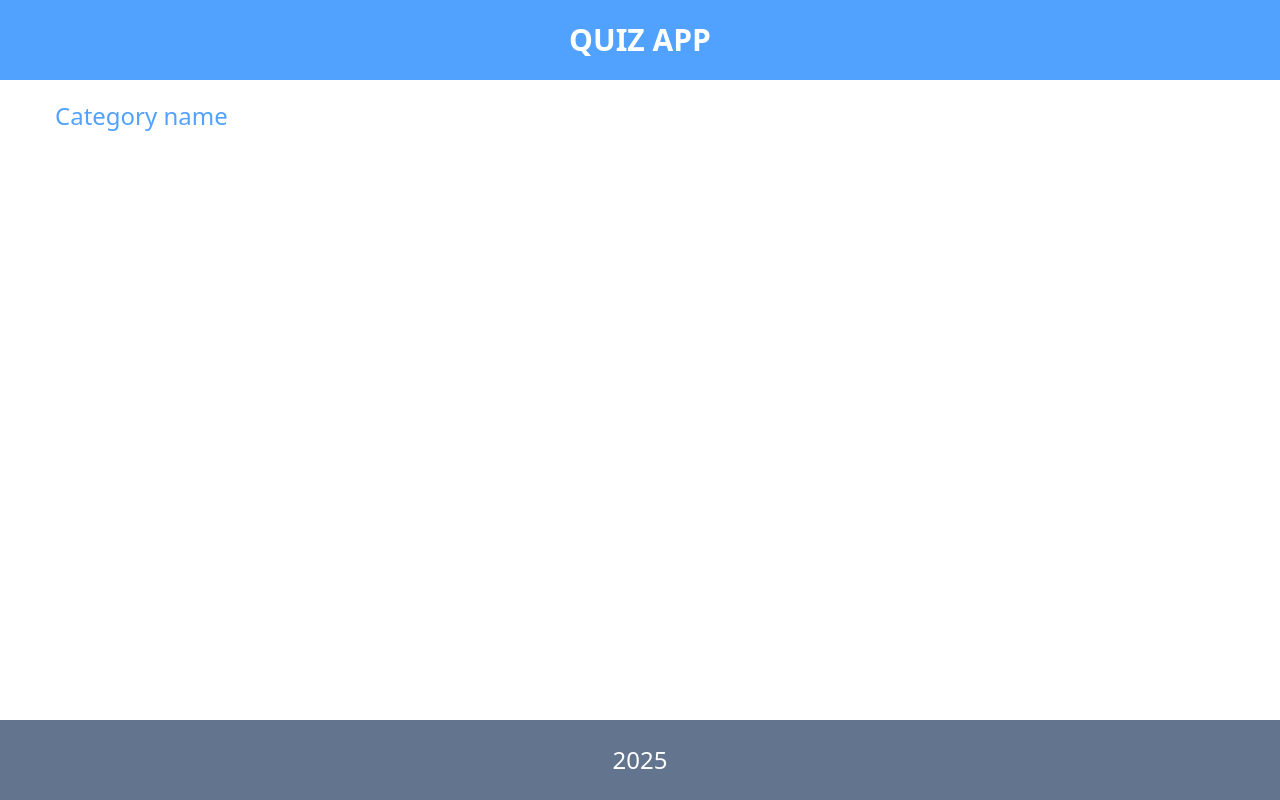
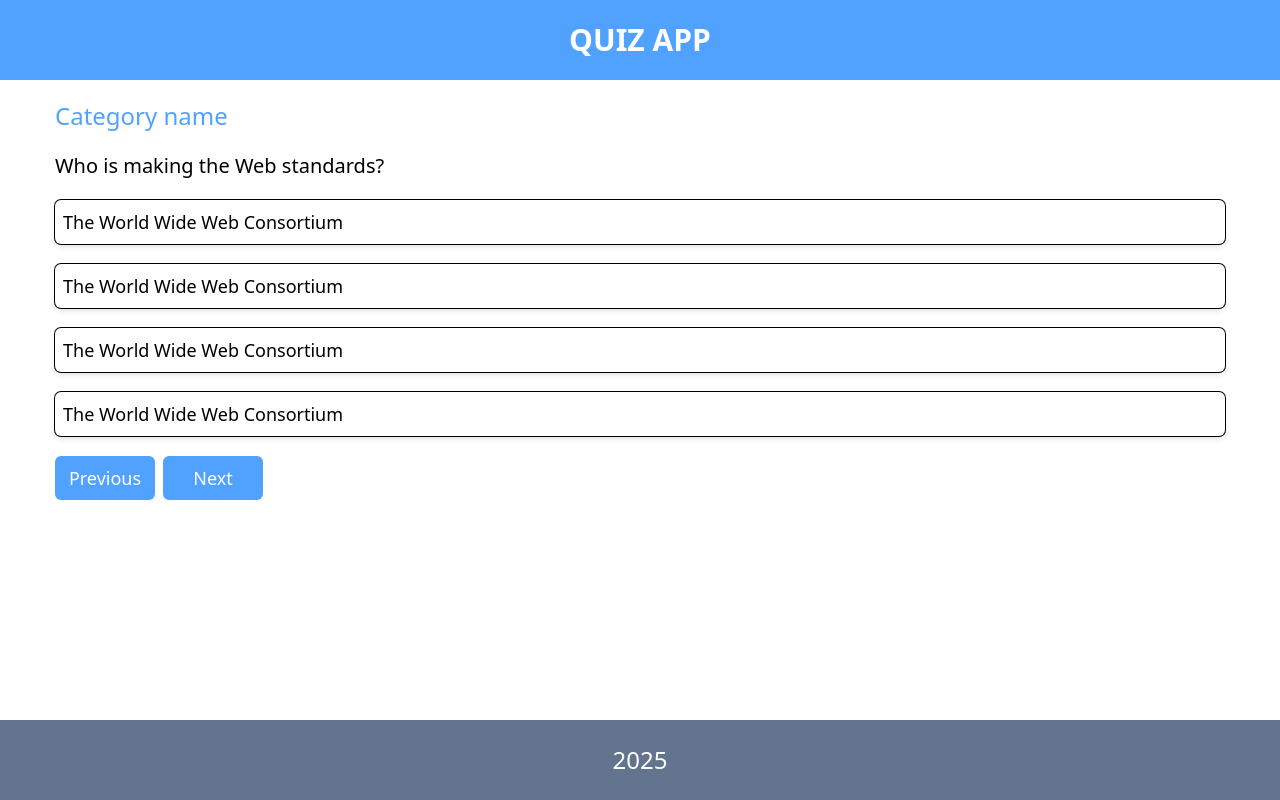
Before and after one commit to chocopie777/quiz-app, a Vue app: page /quiz in a window 1280 px wide. Built offline with nearby package versions, Linux system fonts and the light colour scheme.

Commit message:
verstka quizview

```diff
--- a/src/components/Header.vue
+++ b/src/components/Header.vue
@@ -4,7 +4,9 @@
 
 <template>
   <header class="bg-blue-400 h-20 flex justify-center items-center">
-    <h3 class="text-white text-3xl font-bold">QUIZ APP</h3>
+    <RouterLink to="/">
+      <h3 class="text-white text-3xl font-bold">QUIZ APP</h3>
+    </RouterLink>
   </header>
 </template>
 
--- a/src/views/HomeView.vue
+++ b/src/views/HomeView.vue
@@ -6,9 +6,11 @@
   <div>
     <h2 class="mt-5 text-2xl font-medium text-blue-400">Choose Category</h2>
     <div class="flex flex-wrap gap-3 mt-5">
-      <div class="w-60 min-h-25 bg-gray-200 text-gray-600 rounded-2xl flex justify-center items-center hover:bg-blue-400 hover:text-white cursor-pointer transition duration-100 ease-in p-5">
-        <span class="text-2xl font-medium pointer-events-none wrap-anywhere">Example example example...</span>
-      </div>
+      <RouterLink to="/quiz">
+        <div class="w-60 min-h-25 bg-gray-200 text-gray-600 rounded-2xl flex justify-center items-center hover:bg-blue-400 hover:text-white cursor-pointer transition duration-100 ease-in p-5">
+          <span class="text-2xl font-medium pointer-events-none wrap-anywhere">Example example example...</span>
+        </div>
+      </RouterLink>
     </div>
   </div>
 </template>
--- a/src/views/QuizView.vue
+++ b/src/views/QuizView.vue
@@ -5,8 +5,18 @@
 <template>
   <div>
     <h2 class="mt-5 text-2xl font-medium text-blue-400">Category name</h2>
-    <div>
-
+    <div class="mt-5">
+      <h3 class="text-xl font-medium">Who is making the Web standards?</h3>
+      <form class="mt-5">
+        <div class="text-lg ring shadow-md cursor-pointer hover:shadow-none hover:text-white hover:bg-blue-400 p-2 rounded-md mb-5">The World Wide Web Consortium</div>
+        <div class="text-lg ring shadow-md cursor-pointer hover:shadow-none hover:text-white hover:bg-blue-400 p-2 rounded-md mb-5">The World Wide Web Consortium</div>
+        <div class="text-lg ring shadow-md cursor-pointer hover:shadow-none hover:text-white hover:bg-blue-400 p-2 rounded-md mb-5">The World Wide Web Consortium</div>
+        <div class="text-lg ring shadow-md cursor-pointer hover:shadow-none hover:text-white hover:bg-blue-400 p-2 rounded-md mb-5">The World Wide Web Consortium</div>
+        <div>
+          <button class="bg-blue-400 text-white p-2 text-lg rounded-md mr-2 w-25 cursor-pointer hover:bg-blue-500">Previous</button>
+          <button class="bg-blue-400 text-white p-2 text-lg rounded-md w-25 cursor-pointer hover:bg-blue-500">Next</button>
+        </div>
+      </form>
     </div>
   </div>
 </template>
```
